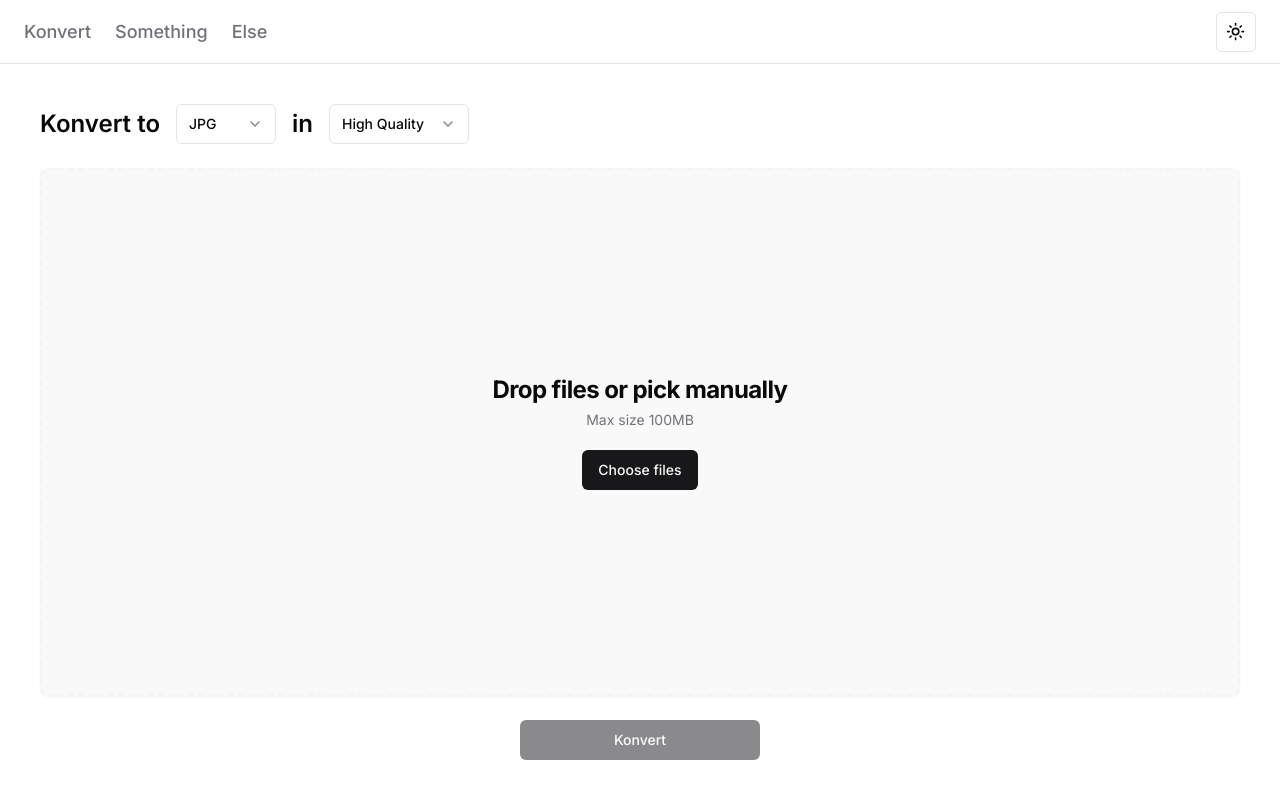
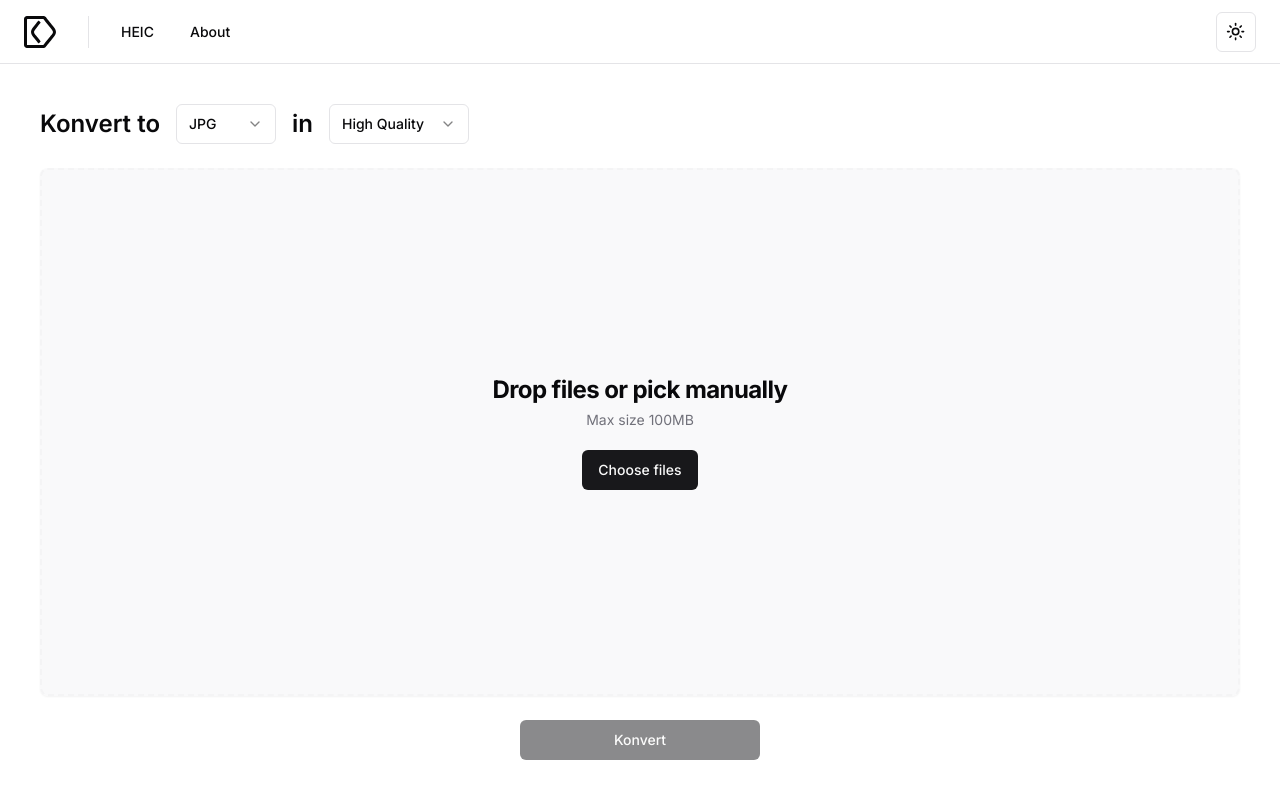
Before and after one commit to rogeonee/konvert, a Next.js app: page / in a window 1280 px wide. Built offline with nearby package versions, Linux system fonts and the light colour scheme.

Commit message:
feat: new navbar

```diff
--- /dev/null
+++ b/components/env-logo.tsx
@@ -0,0 +1,15 @@
+import React from 'react';
+
+const EnvelopeLogo = ({ className = '' }) => {
+  return (
+    <svg
+      xmlns="http://www.w3.org/2000/svg"
+      viewBox="0 0 512 512"
+      className={`rotate-90 dark:fill-white fill-[#09090b] ${className}`}
+    >
+      <path d="M494.6 164.5c-4.7-3.9-111.7-90-135.3-108.7C337.2 38.2 299.4 0 256 0c-43.2 0-80.6 37.7-103.3 55.9-24.5 19.5-131.1 105.2-135.2 108.5A48 48 0 0 0 0 201.5V464c0 26.5 21.5 48 48 48h416c26.5 0 48-21.5 48-48V201.5a48 48 0 0 0 -17.4-37zM464 458a6 6 0 0 1 -6 6H54a6 6 0 0 1 -6-6V204.3c0-1.8 .8-3.5 2.2-4.7 15.9-12.8 108.8-87.6 132.4-106.3C200.8 78.9 232.4 48 256 48c23.7 0 55.9 31.4 73.4 45.4 23.6 18.7 116.5 93.5 132.4 106.3a6 6 0 0 1 2.2 4.7V458zm-32-187.7c4.2 5.2 3.5 12.8-1.7 17-29 23.3-59.3 47.6-70.9 56.9C336.6 362.3 299.2 400 256 400c-43.5 0-81.3-38.2-103.3-55.9-11.3-9-41.7-33.4-70.9-56.9-5.2-4.2-6-11.8-1.7-17l15.3-18.5c4.2-5.1 11.7-5.8 16.8-1.7 28.6 23 58.6 47 70.6 56.6C200.1 320.6 232.3 352 256 352c23.6 0 55.2-30.9 73.4-45.4 12-9.5 41.9-33.6 70.6-56.6 5.1-4.1 12.6-3.3 16.8 1.7l15.3 18.5z" />
+    </svg>
+  );
+};
+
+export default EnvelopeLogo;
--- a/components/navbar.tsx
+++ b/components/navbar.tsx
@@ -1,72 +1,45 @@
 import React from 'react';
 import Link from 'next/link';
 import { ModeToggle } from '@/components/ui/theme-toggle';
-/*
-import { Sheet, SheetContent, SheetTrigger } from '@/components/ui/sheet';
-import { MailQuestion, Menu } from 'lucide-react';
-import { Button } from '@/components/ui/button';
-*/
+import { Separator } from '@/components/ui/separator';
+import {
+  NavigationMenu,
+  NavigationMenuItem,
+  NavigationMenuLink,
+  NavigationMenuList,
+  navigationMenuTriggerStyle,
+} from '@/components/ui/navigation-menu';
+import EnvelopeLogo from './env-logo';
 
 const navlinks = [
-  { href: '#', text: 'Konvert' },
-  { href: '#', text: 'Something' },
-  { href: '#', text: 'Else' },
+  { href: '#', text: 'HEIC' },
+  { href: '#', text: 'About' },
 ];
 
 export default function Navbar() {
   return (
     <header className="sticky top-0 flex h-16 items-center justify-between gap-4 border-b bg-background px-4 md:px-6 z-20">
-      <nav className="flex items-center gap-6 text-md font-medium sm:text-md md:text-lg">
-        {/*
-          <Sheet>
-            <SheetTrigger asChild>
-              <Button variant="outline" size="icon" className="shrink-0">
-                <Menu className="h-5 w-5" />
-                <span className="sr-only">Toggle navigation menu</span>
-              </Button>
-            </SheetTrigger>
-            <SheetContent side="left">
-              <nav className="grid gap-6 text-lg font-medium">
-                <Link
-                  href="#"
-                  className="flex items-center gap-2 text-lg font-semibold"
-                >
-                  <MailQuestion className="h-6 w-6" />
-                  <span className="sr-only">Konvert</span>
+      <nav className="flex items-center gap-4 text-md font-medium sm:text-md md:text-lg">
+        <EnvelopeLogo className="w-8 h-8" />
+        <Separator orientation="vertical" className="hidden sm:flex h-8 ml-4" />
+        <NavigationMenu>
+          <NavigationMenuList>
+            {navlinks.map((link, index) => (
+              <NavigationMenuItem key={index}>
+                <Link href={link} legacyBehavior passHref>
+                  <NavigationMenuLink
+                    key={index}
+                    className={navigationMenuTriggerStyle()}
+                  >
+                    {link.text}
+                  </NavigationMenuLink>
                 </Link>
-                <Link
-                  href="#"
-                  className="text-muted-foreground hover:text-foreground"
-                >
-                  Konvert
-                </Link>
-                <Link
-                  href="#"
-                  className="text-muted-foreground hover:text-foreground"
-                >
-                  Something
-                </Link>
-                <Link
-                  href="#"
-                  className="text-muted-foreground hover:text-foreground"
-                >
-                  Else
-                </Link>
-              </nav>
-            </SheetContent>
-          </Sheet>
-        */}
-        {navlinks.map((link, index) => (
-          <Link
-            key={index}
-            href={link.href}
-            className="text-muted-foreground transition-colors hover:text-foreground"
-          >
-            {link.text}
-          </Link>
-        ))}
+              </NavigationMenuItem>
+            ))}
+          </NavigationMenuList>
+        </NavigationMenu>
       </nav>
-      <div className="hidden md:flex items-center gap-4 ml-auto">
+      <div className="flex items-center gap-4 ml-auto">
         <ModeToggle />
       </div>
     </header>
--- a/components/select-format.tsx
+++ b/components/select-format.tsx
@@ -7,8 +7,6 @@ import {
   SelectContent,
   SelectItem,
 } from '@/components/ui/select';
-import { cn } from '@/lib/utils';
-import { DiscAlbum } from 'lucide-react';
 
 const formats = [
   { value: 'jpg', label: 'JPG' },
--- /dev/null
+++ b/components/ui/navigation-menu.tsx
@@ -0,0 +1,128 @@
+import * as React from "react"
+import * as NavigationMenuPrimitive from "@radix-ui/react-navigation-menu"
+import { cva } from "class-variance-authority"
+import { ChevronDown } from "lucide-react"
+
+import { cn } from "@/lib/utils"
+
+const NavigationMenu = React.forwardRef<
+  React.ElementRef<typeof NavigationMenuPrimitive.Root>,
+  React.ComponentPropsWithoutRef<typeof NavigationMenuPrimitive.Root>
+>(({ className, children, ...props }, ref) => (
+  <NavigationMenuPrimitive.Root
+    ref={ref}
+    className={cn(
+      "relative z-10 flex max-w-max flex-1 items-center justify-center",
+      className
+    )}
+    {...props}
+  >
+    {children}
+    <NavigationMenuViewport />
+  </NavigationMenuPrimitive.Root>
+))
+NavigationMenu.displayName = NavigationMenuPrimitive.Root.displayName
+
+const NavigationMenuList = React.forwardRef<
+  React.ElementRef<typeof NavigationMenuPrimitive.List>,
+  React.ComponentPropsWithoutRef<typeof NavigationMenuPrimitive.List>
+>(({ className, ...props }, ref) => (
+  <NavigationMenuPrimitive.List
+    ref={ref}
+    className={cn(
+      "group flex flex-1 list-none items-center justify-center space-x-1",
+      className
+    )}
+    {...props}
+  />
+))
+NavigationMenuList.displayName = NavigationMenuPrimitive.List.displayName
+
+const NavigationMenuItem = NavigationMenuPrimitive.Item
+
+const navigationMenuTriggerStyle = cva(
+  "group inline-flex h-10 w-max items-center justify-center rounded-md bg-background px-4 py-2 text-sm font-medium transition-colors hover:bg-accent hover:text-accent-foreground focus:bg-accent focus:text-accent-foreground focus:outline-none disabled:pointer-events-none disabled:opacity-50 data-[active]:bg-accent/50 data-[state=open]:bg-accent/50"
+)
+
+const NavigationMenuTrigger = React.forwardRef<
+  React.ElementRef<typeof NavigationMenuPrimitive.Trigger>,
+  React.ComponentPropsWithoutRef<typeof NavigationMenuPrimitive.Trigger>
+>(({ className, children, ...props }, ref) => (
+  <NavigationMenuPrimitive.Trigger
+    ref={ref}
+    className={cn(navigationMenuTriggerStyle(), "group", className)}
+    {...props}
+  >
+    {children}{" "}
+    <ChevronDown
+      className="relative top-[1px] ml-1 h-3 w-3 transition duration-200 group-data-[state=open]:rotate-180"
+      aria-hidden="true"
+    />
+  </NavigationMenuPrimitive.Trigger>
+))
+NavigationMenuTrigger.displayName = NavigationMenuPrimitive.Trigger.displayName
+
+const NavigationMenuContent = React.forwardRef<
+  React.ElementRef<typeof NavigationMenuPrimitive.Content>,
+  React.ComponentPropsWithoutRef<typeof NavigationMenuPrimitive.Content>
+>(({ className, ...props }, ref) => (
+  <NavigationMenuPrimitive.Content
+    ref={ref}
+    className={cn(
+      "left-0 top-0 w-full data-[motion^=from-]:animate-in data-[motion^=to-]:animate-out data-[motion^=from-]:fade-in data-[motion^=to-]:fade-out data-[motion=from-end]:slide-in-from-right-52 data-[motion=from-start]:slide-in-from-left-52 data-[motion=to-end]:slide-out-to-right-52 data-[motion=to-start]:slide-out-to-left-52 md:absolute md:w-auto ",
+      className
+    )}
+    {...props}
+  />
+))
+NavigationMenuContent.displayName = NavigationMenuPrimitive.Content.displayName
+
+const NavigationMenuLink = NavigationMenuPrimitive.Link
+
+const NavigationMenuViewport = React.forwardRef<
+  React.ElementRef<typeof NavigationMenuPrimitive.Viewport>,
+  React.ComponentPropsWithoutRef<typeof NavigationMenuPrimitive.Viewport>
+>(({ className, ...props }, ref) => (
+  <div className={cn("absolute left-0 top-full flex justify-center")}>
+    <NavigationMenuPrimitive.Viewport
+      className={cn(
+        "origin-top-center relative mt-1.5 h-[var(--radix-navigation-menu-viewport-height)] w-full overflow-hidden rounded-md border bg-popover text-popover-foreground shadow-lg data-[state=open]:animate-in data-[state=closed]:animate-out data-[state=closed]:zoom-out-95 data-[state=open]:zoom-in-90 md:w-[var(--radix-navigation-menu-viewport-width)]",
+        className
+      )}
+      ref={ref}
+      {...props}
+    />
+  </div>
+))
+NavigationMenuViewport.displayName =
+  NavigationMenuPrimitive.Viewport.displayName
+
+const NavigationMenuIndicator = React.forwardRef<
+  React.ElementRef<typeof NavigationMenuPrimitive.Indicator>,
+  React.ComponentPropsWithoutRef<typeof NavigationMenuPrimitive.Indicator>
+>(({ className, ...props }, ref) => (
+  <NavigationMenuPrimitive.Indicator
+    ref={ref}
+    className={cn(
+      "top-full z-[1] flex h-1.5 items-end justify-center overflow-hidden data-[state=visible]:animate-in data-[state=hidden]:animate-out data-[state=hidden]:fade-out data-[state=visible]:fade-in",
+      className
+    )}
+    {...props}
+  >
+    <div className="relative top-[60%] h-2 w-2 rotate-45 rounded-tl-sm bg-border shadow-md" />
+  </NavigationMenuPrimitive.Indicator>
+))
+NavigationMenuIndicator.displayName =
+  NavigationMenuPrimitive.Indicator.displayName
+
+export {
+  navigationMenuTriggerStyle,
+  NavigationMenu,
+  NavigationMenuList,
+  NavigationMenuItem,
+  NavigationMenuContent,
+  NavigationMenuTrigger,
+  NavigationMenuLink,
+  NavigationMenuIndicator,
+  NavigationMenuViewport,
+}
--- /dev/null
+++ b/components/ui/separator.tsx
@@ -0,0 +1,31 @@
+'use client';
+
+import * as React from 'react';
+import * as SeparatorPrimitive from '@radix-ui/react-separator';
+
+import { cn } from '@/lib/utils';
+
+const Separator = React.forwardRef<
+  React.ElementRef<typeof SeparatorPrimitive.Root>,
+  React.ComponentPropsWithoutRef<typeof SeparatorPrimitive.Root>
+>(
+  (
+    { className, orientation = 'horizontal', decorative = true, ...props },
+    ref,
+  ) => (
+    <SeparatorPrimitive.Root
+      ref={ref}
+      decorative={decorative}
+      orientation={orientation}
+      className={cn(
+        'shrink-0 bg-border',
+        orientation === 'horizontal' ? 'h-[1px] w-full' : 'min-h-full w-[1px]',
+        className,
+      )}
+      {...props}
+    />
+  ),
+);
+Separator.displayName = SeparatorPrimitive.Root.displayName;
+
+export { Separator };
--- a/package.json
+++ b/package.json
@@ -13,8 +13,10 @@
     "@radix-ui/react-dialog": "^1.1.1",
     "@radix-ui/react-dropdown-menu": "^2.1.1",
     "@radix-ui/react-label": "^2.1.0",
+    "@radix-ui/react-navigation-menu": "^1.2.1",
     "@radix-ui/react-progress": "^1.1.0",
     "@radix-ui/react-select": "^2.1.1",
+    "@radix-ui/react-separator": "^1.1.0",
     "@radix-ui/react-slot": "^1.1.0",
     "@radix-ui/react-tooltip": "^1.1.2",
     "@vercel/speed-insights": "^1.0.14",
```
Also changed, not shown: 1 other file (tests, documents, lock files or other folders).
